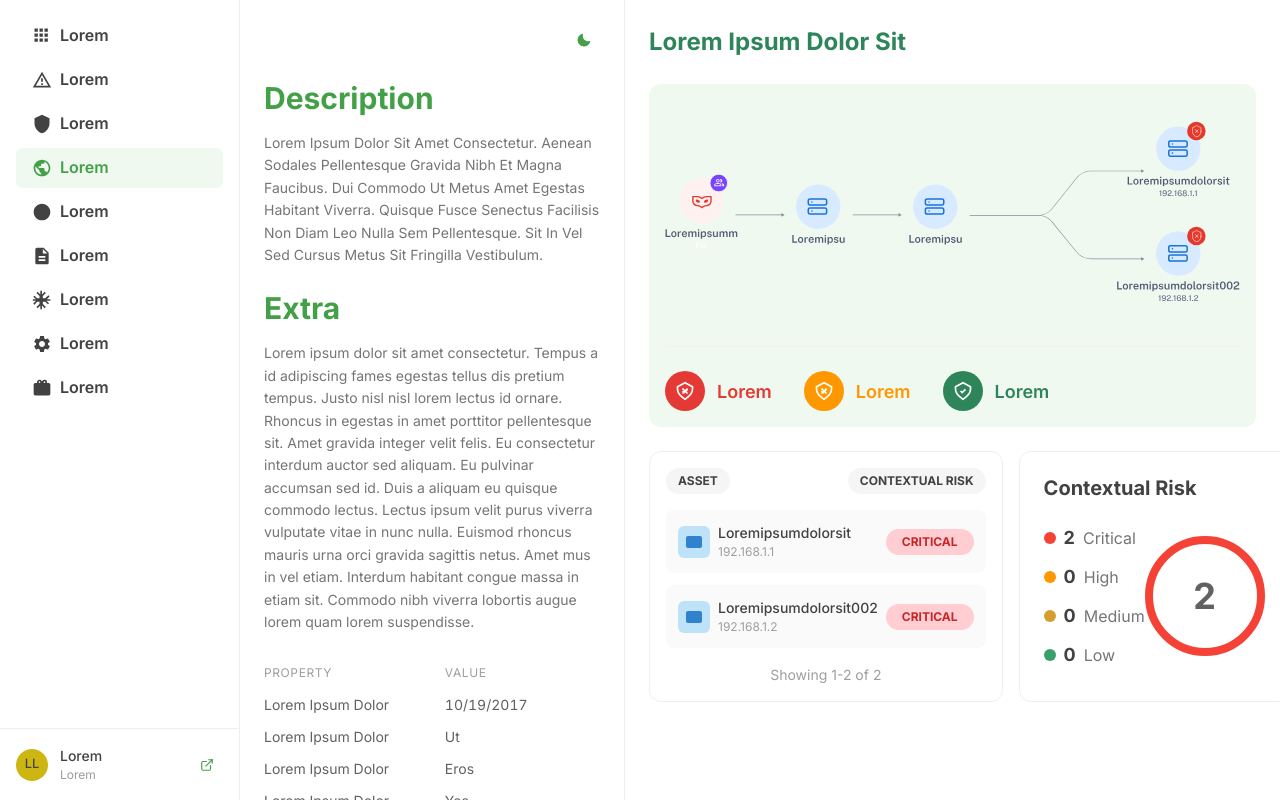
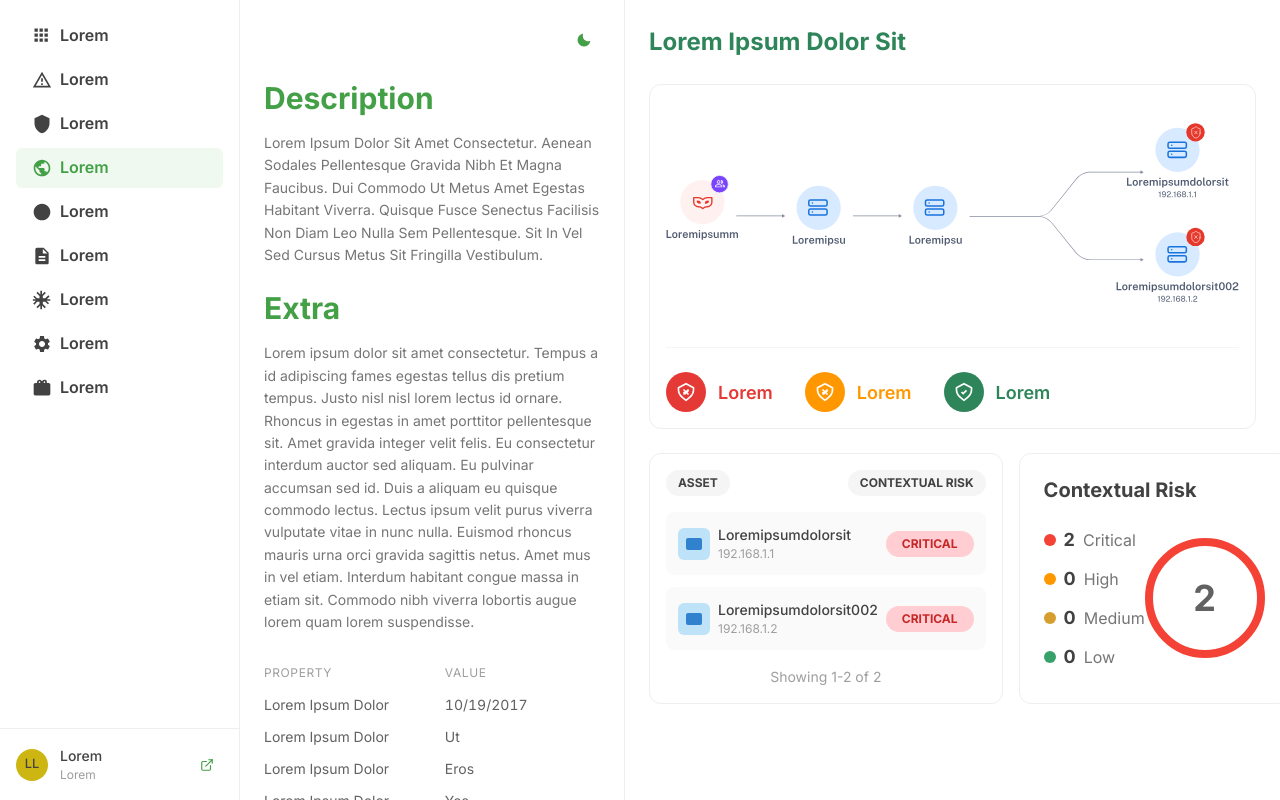
Before and after one commit to oreakinwole/rotate-dashboard, a Next.js app: page / in a window 1280 px wide. Built offline with nearby package versions, Linux system fonts and the light colour scheme.

Commit message:
fix background

```diff
--- a/components/RightPanel.tsx
+++ b/components/RightPanel.tsx
@@ -48,7 +48,7 @@ export function RightPanel() {
       </Text>
 
       <VStack spacing={6} align="stretch">
-        <Box borderRadius="xl" p={4} bg={useColorModeValue("brand.50", "brand.900")}>
+        <Box borderRadius="xl" p={4} bg={bgColor} border="1px" borderColor={borderColor}>
           <NetworkDiagram />
         </Box>
 
```
